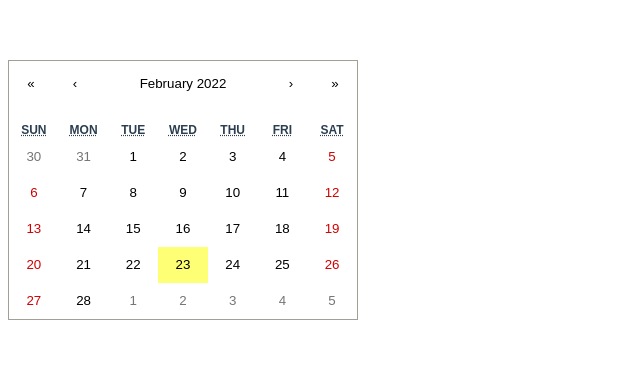
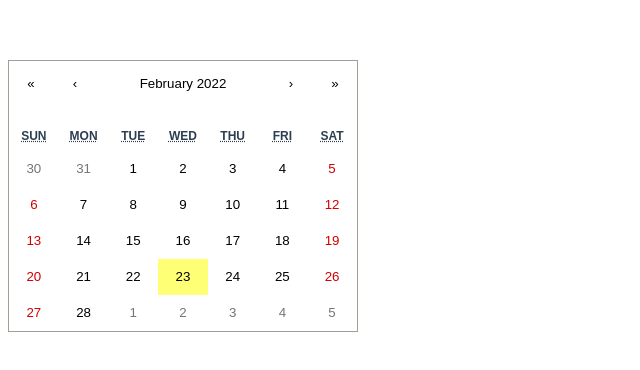
Before and after one commit to nightswinger/vue-kalendar, a Vue app: page / in a window 1280 px wide. Shown: the top 370 px of the page, without its empty margins (0-640 px from the left). Built offline with nearby package versions, Linux system fonts and the light colour scheme.

Commit message:
add weekday classname

```diff
--- a/src/components/WeekDays.vue
+++ b/src/components/WeekDays.vue
@@ -25,6 +25,7 @@ const formatShortWeekday = (date: Date) => Intl.DateTimeFormat(locale.value, { w
   <Flex class="vue-kalendar__month-view__weekdays" :count="7">
     <div
       v-for="weekday in 7"
+      class="vue-kalendar__month-view__weekdays__weekday"
       :key="weekday"
     >
       <abbr
```
